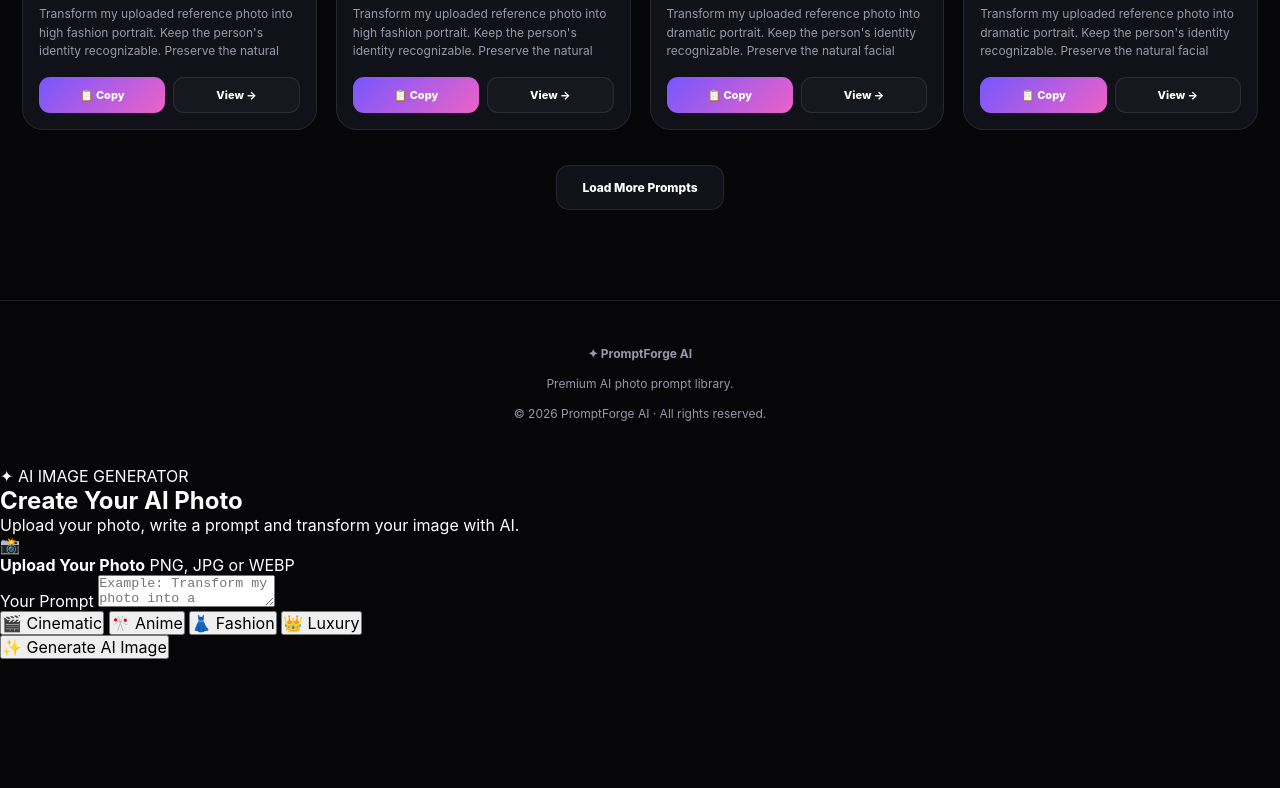
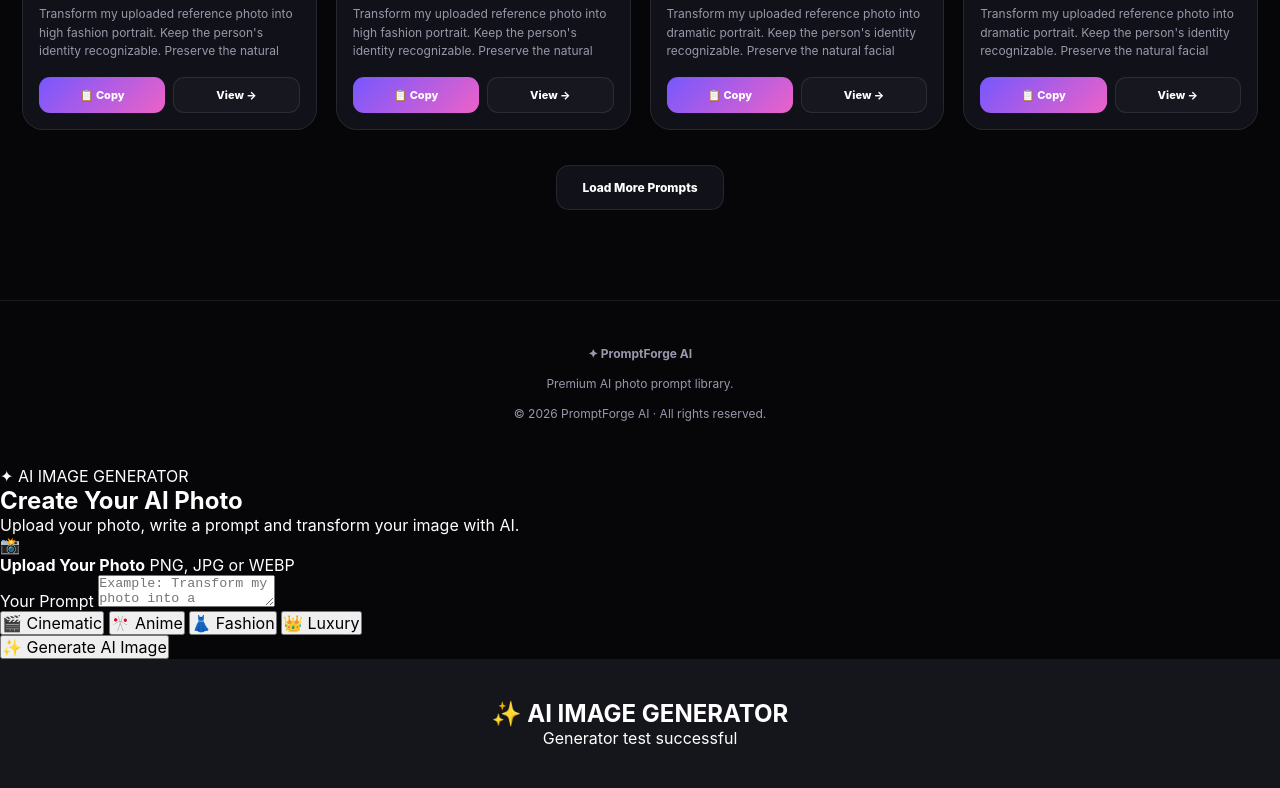
Before and after one commit to hamzajutt123-lgtm/PromptForge-ai, a plain HTML site: page index.html in a window 1280 px wide. Shown: the part 4519-5307 px from the top of the page. Before the commit the page ends 5178 px from the top, so only its background shows below. Drawn offline with Linux system fonts and the light colour scheme.

Commit message:
Add AI Image Generator section to index.html

```diff
--- a/index.html
+++ b/index.html
@@ -4072,5 +4072,9 @@ render();
   </div>
 
  </section>
+ <div style="padding:40px;text-align:center;background:#15151c;color:white">
+  <h2>✨ AI IMAGE GENERATOR</h2>
+  <p>Generator test successful</p>
+ </div>
 </body>
 </html>
```
